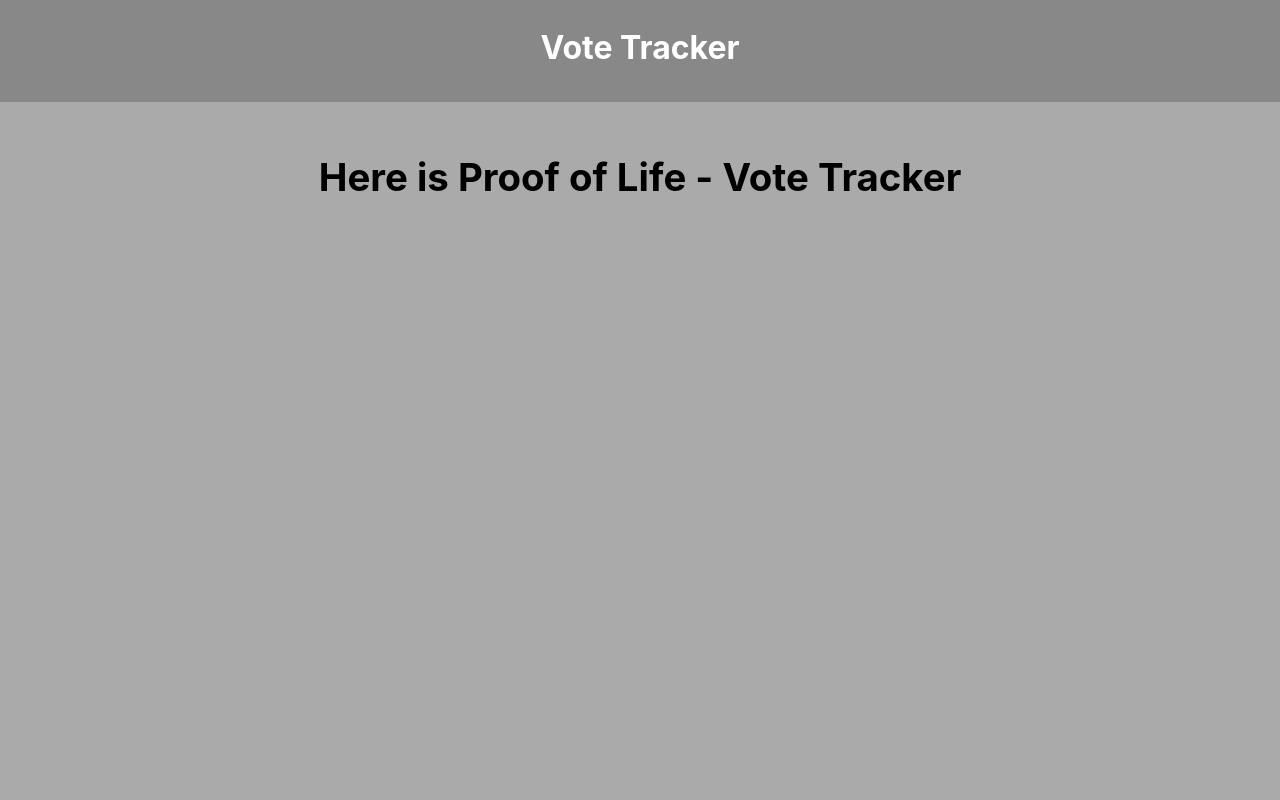
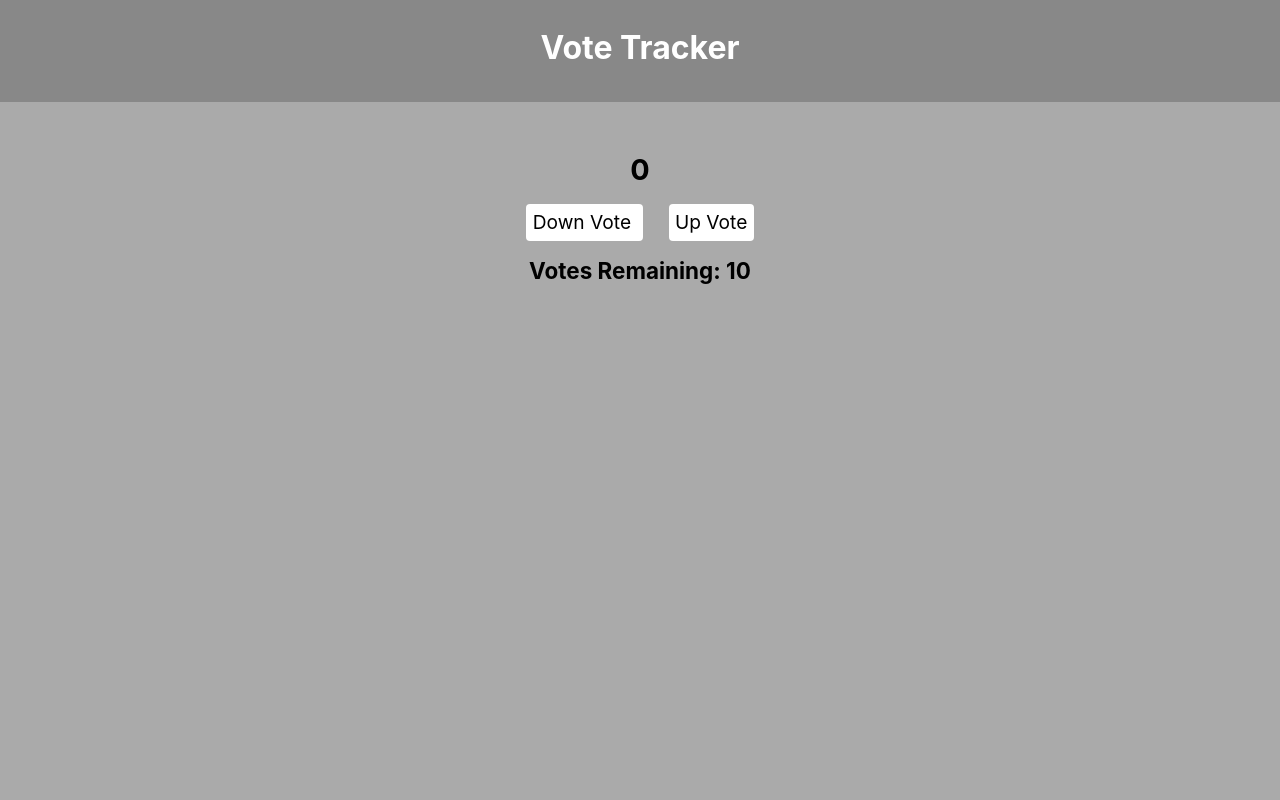
Before and after one commit to ChrisSeattle/vote_tracker, a React (Create React App) app: page / in a window 1280 px wide. Shown: the top 800 px of the page. Built offline with nearby package versions, Linux system fonts and the light colour scheme.

Commit message:
functional, working on css

```diff
--- a/src/components/vote_tracker/vote_tracker.css
+++ b/src/components/vote_tracker/vote_tracker.css
@@ -5,3 +5,17 @@ main {
     min-height: 100vh;
     text-align: center;
   }
+
+main span {
+  padding: .5vw;
+  border-radius: 4px;
+  background: #fff;
+  margin: 1vw;
+  cursor: pointer;
+  transition: 400ms all;
+}
+
+main span:hover {
+  background: #555;
+  color: red;
+}
--- a/src/components/vote_tracker/vote_tracker.js
+++ b/src/components/vote_tracker/vote_tracker.js
@@ -2,10 +2,54 @@ import React from 'react';
 import './vote_tracker.css';
 
 class Votetracker extends React.Component {
+    constructor(prop) {
+        super(prop);
+
+        this.state = {
+            vote_limit: 10,
+            vote: 0,
+            polarity: 'neutral',
+        }
+        this.up_vote_count = this.up_vote_count.bind(this);
+        this.down_vote_count = this.down_vote_count.bind(this);
+        this.updateState = this.updateState.bind(this);
+    }
+        up_vote_count() {
+            if(this.state.vote_limit > 0) {
+                this.updateState(this.state.vote + 1, this.state.vote_limit - 1);
+            }
+        }
+
+        down_vote_count() {
+            if(this.state.vote_limit > 0) {
+                this.updateState(this.state.vote - 1, this.state.vote_limit - 1);
+            }
+        }
+
+        updateState(vote, vote_limit) {
+            let polarity = null;
+            if (vote > 0) {
+                polarity = 'positive';
+            }
+            else {
+                polarity = 'negative';
+            }
+            this.setState({ vote_limit, vote, polarity})
+        }
+
+        componentDidUpdate(){
+            console.log('Votes: ', this.state.vote);
+            console.log('Vote Limit: ', this.state.vote_limit);
+        }
+
+
     render() {
         return (
             <main>
-                <h1>Here is Proof of Life - Vote Tracker</h1>
+                <h2 className={this.state.polarity}> {this.state.vote} </h2>
+                <span onClick={this.down_vote_count}> Down Vote </span>
+                <span onClick={this.up_vote_count}> Up Vote </span>
+                <h3> Votes Remaining: {this.state.vote_limit} </h3>
             </main>
             )
     }
```
Also changed, not shown: 1 other file (tests, documents, lock files or other folders).
